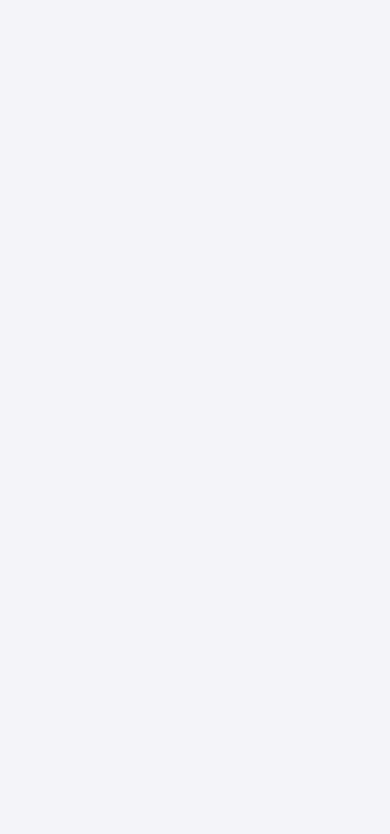
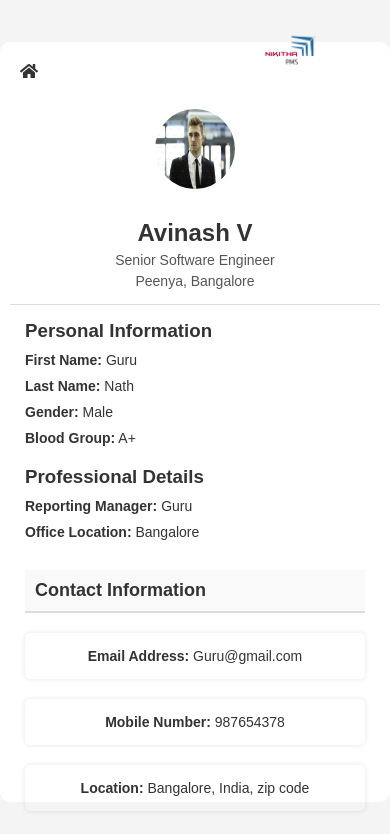
Before and after one commit to Trivik-tech/Nikitha_PMS_UPDATED, a React (Create React App) app in the folder nikithas-pms-v1.1.0/: page /hr-profile in a window 390 px wide. Before the commit this address had no page. Shown: the top 834 px of the page. Built offline with nearby package versions, Linux system fonts and the light colour scheme.

Commit message:
hr profile page is added

```diff
--- a/nikithas-pms-v1.1.0/src/App.js
+++ b/nikithas-pms-v1.1.0/src/App.js
@@ -12,6 +12,8 @@ import ManagerProfile from './components/manager/profile/ManagerProfile';
 import PerformanceReview from './components/manager/review/PerformanceReview';
 import Complete from './components/manager/status/complete/Complete';
 import Pending from './components/manager/status/pending/Pending';
+import HrProfile from './components/hr/profile/HrProfile';
+
 
 
 
@@ -34,6 +36,7 @@ function App() {
           <Route exact path="/manager-review" element={<PerformanceReview/>} />
           <Route exact path="/completed-assessments" element={<Complete/>} />
           <Route exact path="/pending-assessments" element={<Pending/>} />
+          <Route exact path="/hr-profile" element={<HrProfile/>} />
 
 
 
--- /dev/null
+++ b/nikithas-pms-v1.1.0/src/components/hr/profile/HrProfile.css
@@ -0,0 +1,213 @@
+* {
+    margin: 0;
+    padding: 0;
+    box-sizing: border-box;
+    font-family: 'Arial', sans-serif;
+}
+
+
+
+body, html {
+    width: 100vw;
+    height: 100vh;
+    overflow: hidden;
+    background-color: #f4f4f4;
+    display: flex;
+    justify-content: center;
+    align-items: center;
+}
+
+.hr-container {
+    width: 90vw;
+    height: 90vh;
+    background: white;
+    padding: 20px;
+    display: flex;
+    flex-direction: column;
+    align-items: center;
+    justify-content: flex-start;
+    border-radius: 10px;
+}
+
+.hr-header {
+    width: 100%;
+    display: flex;
+    justify-content: space-between;
+    align-items: center;
+    padding: 10px;
+}
+
+.hr-header-left {
+    display: flex;
+    align-items: center;
+    gap: 15px;
+}
+
+.hr-icon {
+    font-size: 24px;
+    cursor: pointer;
+    color: #333;
+}
+
+.hr-logo {
+    position: absolute;
+    top: 30px;
+    right: 70px;
+    height: 100px;
+    z-index: 1;
+}
+
+.hr-profile-card {
+    display: flex;
+    align-items: center;
+    gap: 20px;
+    padding: 20px;
+    width: 100%;
+    border-bottom: 1px solid #ddd;
+}
+
+.hr-profile-left {
+    display: flex;
+    align-items: center;
+}
+
+.hr-profile-pic {
+    width: 100px;
+    height: 100px;
+    border-radius: 50%;
+}
+
+.hr-profile-right {
+    display: flex;
+    flex-direction: column;
+    gap: 5px;
+}
+
+.hr-designation, .hr-location {
+    color: #555;
+    font-size: 14px;
+}
+
+.hr-details {
+    width: 100%;
+    display: flex;
+    justify-content: space-between;
+    padding: 20px;
+}
+
+.hr-section {
+    width: 48%;
+}
+
+.hr-info-list {
+    display: flex;
+    flex-direction: column;
+    gap: 10px;
+    font-size: 14px;
+    margin-top: 10px;
+}
+
+.hr-contact-info h3 {
+    margin-bottom: 10px;
+    font-size: 18px;
+    color: #333;
+    border-bottom: 2px solid #ddd;
+    background-color: #f9f9f9;
+    padding-bottom: 5px;
+    padding: 10px;
+}
+
+.hr-contact-info {
+    width: 100%;
+    padding: 20px;
+    text-align: left;
+}
+
+.hr-contact-card {
+    padding: 15px;
+    width: 30%;
+    text-align: center;
+    border-radius: 5px;
+    box-shadow: 0px 0px 5px rgba(0, 0, 0, 0.1);
+    font-size: 14px;
+    display: inline-block;
+    margin: 10px;
+}
+
+@media (max-width: 768px) {
+    .hr-container {
+        width: 95%;
+        padding: 15px;
+    }
+
+    .hr-header {
+        padding: 10px;
+    }
+
+    .hr-logo {
+        height: 50px;
+    }
+
+    .hr-icon {
+        font-size: 20px;
+    }
+
+    .hr-profile-card {
+        flex-direction: column;
+        align-items: center;
+        text-align: center;
+        padding: 15px;
+    }
+
+    .hr-profile-pic {
+        width: 90px;
+        height: 90px;
+    }
+
+    .hr-profile-right {
+        margin-top: 10px;
+    }
+
+    .hr-details {
+        flex-direction: column;
+        gap: 20px;
+        padding: 15px;
+    }
+
+    .hr-section {
+        width: 100%;
+    }
+
+    .hr-contact-info {
+        text-align: center;
+        padding: 15px;
+    }
+    .hr-contact-info h3{
+        text-align: left;
+    }
+
+    .hr-contact-card {
+        width: 90%;
+        margin: 10px auto;
+    }
+}
+
+@media (max-width: 600px) {
+    .hr-container {
+        width: 100%;
+        padding: 10px;
+    }
+
+    .hr-icon {
+        font-size: 18px;
+    }
+
+    .hr-profile-pic {
+        width: 80px;
+        height: 80px;
+    }
+
+    .hr-contact-card {
+        width: 100%;
+    }
+}
--- /dev/null
+++ b/nikithas-pms-v1.1.0/src/components/hr/profile/HrProfile.jsx
@@ -0,0 +1,74 @@
+import React, { useState, useEffect } from "react";
+import { useNavigate, Link } from "react-router-dom";
+import { FaArrowLeft, FaHome } from "react-icons/fa";
+import axios from "axios";
+import "./HrProfile.css";
+import logo from "../../../assets/images/nikithas-logo.png";
+import profile from "../../../assets/images/profile1.jpg";
+import Loader from '../../modal/loader/Loader';
+
+const HrProfile = () => {
+  const [managerData, setManagerData] = useState(null);
+  const [loading, setLoading] = useState(true);
+  const navigate = useNavigate();
+
+  return (
+    <div className="hr-container">
+       {/* {loading && <Loader/>} */}
+      <header className="hr-header">
+        <div className="hr-header-left">
+          <Link to="/manager-dashboard" className="hr-icon-link">
+            <FaHome className="hr-icon hr-home-icon" />
+          </Link>
+        </div>
+        <img src={logo} alt="Logo" className="hr-logo" />
+      </header>
+
+      <div className="hr-profile-card">
+        <div className="hr-profile-left">
+          <img src={profile} alt="Profile" className="hr-profile-pic" />
+        </div>
+        <div className="hr-profile-right">
+          <h2>{managerData?.firstName || "Avinash"} {managerData?.lastName || "V"}</h2>
+          <p className="hr-designation">Senior Software Engineer</p>
+          <p className="hr-location">{managerData?.location.name || "Peenya"}, {managerData?.location.state.name || "Bangalore"}</p>
+        </div>
+      </div>
+
+      <div className="hr-details">
+        <div className="hr-section">
+          <h3>Personal Information</h3>
+          <div className="hr-info-list">
+            <p><strong>First Name:</strong> {managerData?.firstName || "Guru"}</p>
+            <p><strong>Last Name:</strong> {managerData?.lastName || "Nath"}</p>
+            <p><strong>Gender:</strong> Male</p>
+            <p><strong>Blood Group:</strong> A+</p>
+          </div>
+        </div>
+
+        <div className="hr-section">
+          <h3>Professional Details</h3>
+          <div className="hr-info-list">
+            <p><strong>Reporting Manager:</strong> {managerData?.department.name || "Guru"}</p>
+            <p><strong>Office Location:</strong> {managerData?.location.name || "Bangalore"}</p>
+          </div>
+        </div>
+      </div>
+
+      <div className="hr-contact-info">
+        <h3>Contact Information</h3>
+        <div className="hr-contact-card">
+          <p><strong>Email Address:</strong> {managerData?.email || "Guru@gmail.com"}</p>
+        </div>
+        <div className="hr-contact-card">
+          <p><strong>Mobile Number:</strong> {managerData?.contactNumber || "987654378"}</p>
+        </div>
+        <div className="hr-contact-card">
+          <p><strong>Location:</strong> {managerData?.location.name || "Bangalore, India"}, {managerData?.location.state.name} {managerData?.location.zipCode || "zip code"}</p>
+        </div>
+      </div>
+    </div>
+  );
+};
+
+export default HrProfile;
```
